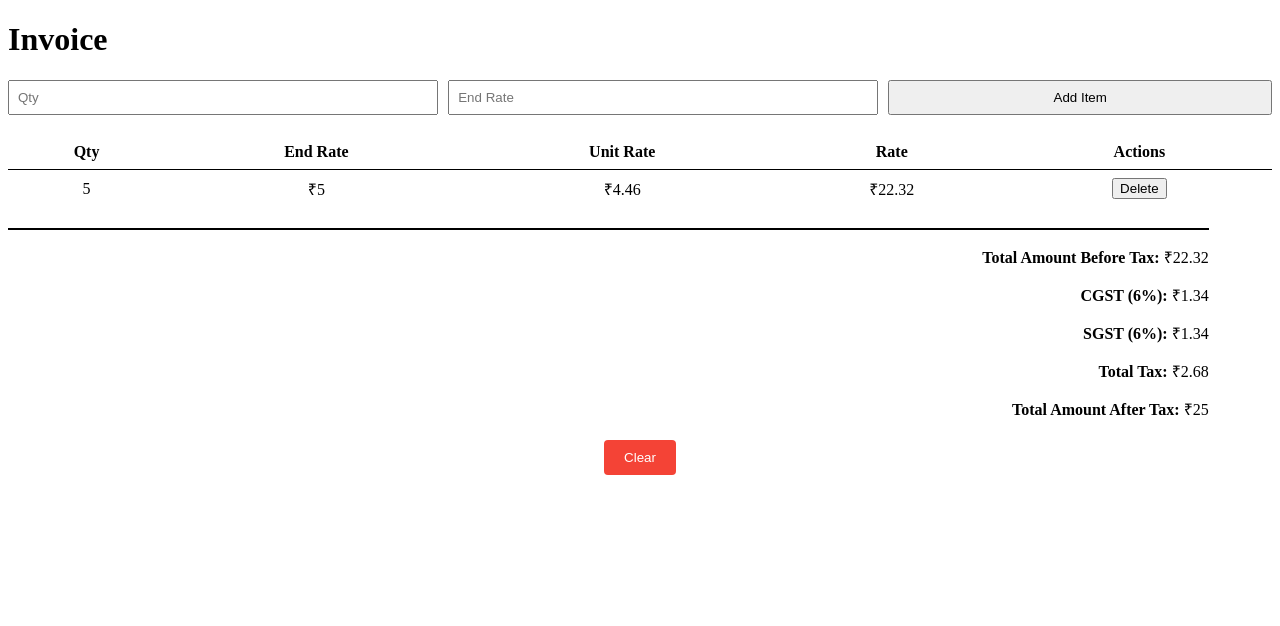
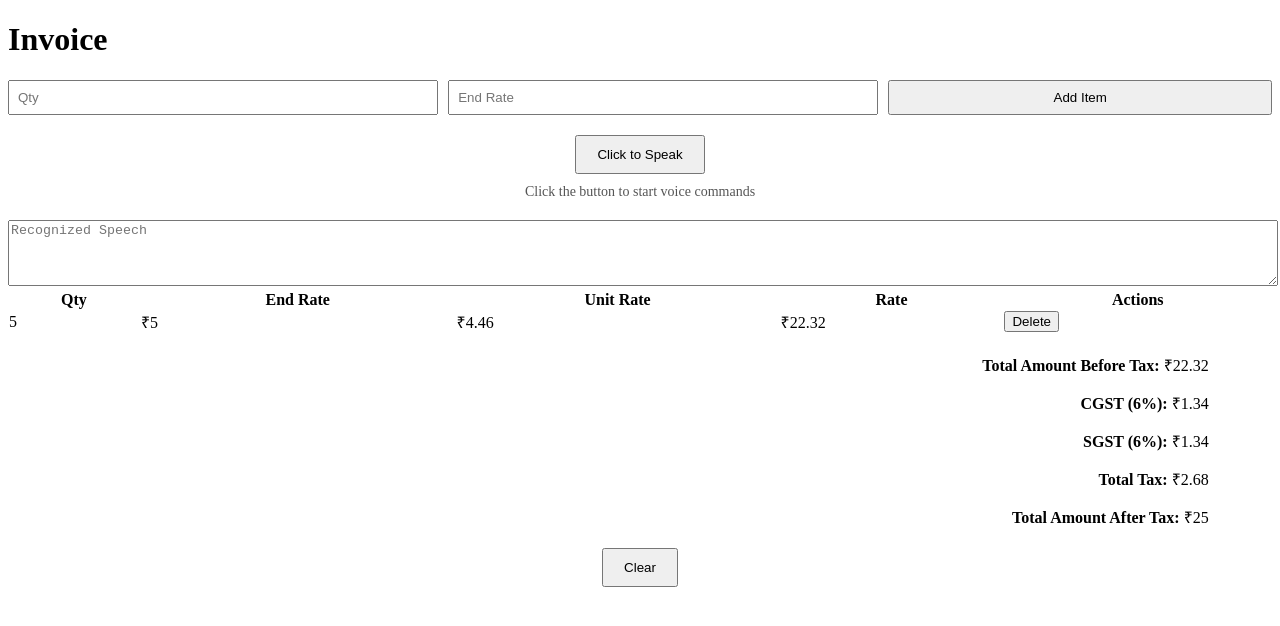
Before and after one commit to RebootCode2024/invoice-app, a Next.js app: page /invoice in a window 1280 px wide. Both pictures are taken after typing "5", "5" into the empty fields and a click on the button "Add Item". Shown: the top 626 px of the page. Built offline with nearby package versions, Linux system fonts and the light colour scheme.

Commit message:
speech started working

```diff
--- a/src/app/components/InvoiceLayout.jsx
+++ b/src/app/components/InvoiceLayout.jsx
@@ -1,10 +1,80 @@
 // src/app/components/InvoiceLayout.jsx
-import React, { useState } from 'react';
+import React, { useState, useEffect } from 'react';
 
 const InvoiceLayout = () => {
   const [items, setItems] = useState([]);
   const [qty, setQty] = useState('');
   const [endRate, setEndRate] = useState('');
+  const [listening, setListening] = useState(false);
+  const [transcript, setTranscript] = useState('');
+  const [pendingAdd, setPendingAdd] = useState(false); // Tracks if add item is pending
+
+  let recognition;
+
+  // Function to initialize speech recognition
+  const initSpeechRecognition = () => {
+    if (typeof window !== 'undefined' && 'webkitSpeechRecognition' in window) {
+      recognition = new window.webkitSpeechRecognition();
+      recognition.continuous = true;
+      recognition.interimResults = false;
+      recognition.lang = 'en-US';
+
+      recognition.onresult = (event) => {
+        const speechResult = event.results[event.results.length - 1][0].transcript.trim();
+        console.log("Speech recognized:", speechResult);
+        setTranscript((prev) => `${prev}\n${speechResult}`);
+        processCommand(speechResult.toLowerCase());
+      };
+
+      recognition.onerror = (event) => {
+        console.error('Speech Recognition Error:', event.error);
+        setListening(false);
+      };
+    } else {
+      console.warn('Speech recognition is not supported in this browser.');
+    }
+  };
+
+  // Start or stop listening
+  const toggleListening = () => {
+    if (!recognition) initSpeechRecognition();
+    if (recognition) {
+      if (listening) {
+        recognition.stop();
+      } else {
+        recognition.start();
+      }
+      setListening(!listening);
+    } else {
+      console.warn("Speech recognition is not initialized or supported.");
+    }
+  };
+
+  // Process recognized speech commands
+  const processCommand = (command) => {
+    if (command.includes('quantity')) {
+      const quantity = command.split('quantity')[1].trim().split(' ')[0];
+      if (!isNaN(quantity)) setQty(quantity);
+    }
+    if (command.includes('rate')) {
+      const rate = command.split('rate')[1].trim().split(' ')[0];
+      if (!isNaN(rate)) setEndRate(rate);
+    }
+    if (command.includes('add item') || command.includes('ad item')) {
+      setPendingAdd(true); // Set pending add to true
+      setTranscript(''); // Clear the transcript after preparing to add item
+      recognition.stop();
+      setListening(false);
+    }
+  };
+
+  // Effect to trigger addItem when both qty and endRate are set and pendingAdd is true
+  useEffect(() => {
+    if (pendingAdd && qty && endRate) {
+      addItem();
+      setPendingAdd(false); // Reset pending add
+    }
+  }, [qty, endRate, pendingAdd]); // Trigger whenever qty, endRate, or pendingAdd changes
 
   // Add Item to Table
   const addItem = () => {
@@ -20,6 +90,8 @@ const InvoiceLayout = () => {
       setItems([...items, newItem]);
       setQty('');
       setEndRate('');
+    } else {
+      console.warn("Quantity or Rate missing. Please try again.");
     }
   };
 
@@ -34,19 +106,14 @@ const InvoiceLayout = () => {
     setItems([]);
     setQty('');
     setEndRate('');
+    setTranscript('');
   };
 
   // Calculate Total Amount Before Tax
   const totalAmountBeforeTax = items.reduce((acc, item) => acc + parseFloat(item.rate), 0);
-
-  // Calculate CGST and SGST (6% each) without rounding yet
   const cgst = totalAmountBeforeTax * 0.06;
   const sgst = totalAmountBeforeTax * 0.06;
-
-  // Calculate Total Tax by adding CGST and SGST
   const totalTax = cgst + sgst;
-
-  // Calculate Total Amount After Tax and round it to the nearest integer
   const totalAmountAfterTax = Math.round(totalAmountBeforeTax + totalTax);
 
   return (
@@ -72,27 +139,44 @@ const InvoiceLayout = () => {
         <button onClick={addItem} style={{ padding: '8px', flex: '1 1 auto' }}>Add Item</button>
       </div>
 
+      {/* Microphone Button */}
+      <div style={{ textAlign: 'center', marginTop: '20px' }}>
+        <button onClick={toggleListening} style={{ padding: '10px 20px', cursor: 'pointer' }}>
+          {listening ? 'Stop Listening' : 'Click to Speak'}
+        </button>
+        <div style={{ marginTop: '10px', fontSize: '14px', color: '#555' }}>
+          {listening ? 'Listening...' : 'Click the button to start voice commands'}
+        </div>
+      </div>
+
+      {/* Display Transcript */}
+      <textarea
+        value={transcript}
+        readOnly
+        rows="4"
+        placeholder="Recognized Speech"
+        style={{ width: '100%', marginTop: '20px' }}
+      />
+
       {/* Table */}
       <table style={{ width: '100%', borderCollapse: 'collapse', marginBottom: '20px' }}>
         <thead>
           <tr>
-            <th style={{ borderBottom: '1px solid #000', padding: '8px' }}>Qty</th>
-            <th style={{ borderBottom: '1px solid #000', padding: '8px' }}>End Rate</th>
-            <th style={{ borderBottom: '1px solid #000', padding: '8px' }}>Unit Rate</th>
-            <th style={{ borderBottom: '1px solid #000', padding: '8px' }}>Rate</th>
-            <th style={{ borderBottom: '1px solid #000', padding: '8px' }}>Actions</th>
+            <th>Qty</th>
+            <th>End Rate</th>
+            <th>Unit Rate</th>
+            <th>Rate</th>
+            <th>Actions</th>
           </tr>
         </thead>
         <tbody>
           {items.map((item, index) => (
             <tr key={index}>
-              <td style={{ padding: '8px', textAlign: 'center' }}>{item.qty}</td>
-              <td style={{ padding: '8px', textAlign: 'center' }}>₹{item.endRate}</td>
-              <td style={{ padding: '8px', textAlign: 'center' }}>₹{item.unitRate}</td>
-              <td style={{ padding: '8px', textAlign: 'center' }}>₹{item.rate}</td>
-              <td style={{ padding: '8px', textAlign: 'center' }}>
-                <button onClick={() => deleteItem(index)}>Delete</button>
-              </td>
+              <td>{item.qty}</td>
+              <td>₹{item.endRate}</td>
+              <td>₹{item.unitRate}</td>
+              <td>₹{item.rate}</td>
+              <td><button onClick={() => deleteItem(index)}>Delete</button></td>
             </tr>
           ))}
         </tbody>
@@ -100,7 +184,6 @@ const InvoiceLayout = () => {
 
       {/* Summary Section */}
       <div style={{ textAlign: 'right', marginTop: '20px', marginRight: '5%' }}>
-        <hr style={{ border: '1px solid #000', marginBottom: '10px' }} />
         <p><strong>Total Amount Before Tax:</strong> ₹{totalAmountBeforeTax.toFixed(2)}</p>
         <p><strong>CGST (6%):</strong> ₹{cgst.toFixed(2)}</p>
         <p><strong>SGST (6%):</strong> ₹{sgst.toFixed(2)}</p>
@@ -110,9 +193,7 @@ const InvoiceLayout = () => {
 
       {/* Clear Button */}
       <div style={{ textAlign: 'center', marginTop: '20px' }}>
-        <button onClick={clearContents} style={{ padding: '10px 20px', backgroundColor: '#f44336', color: '#fff', border: 'none', borderRadius: '4px', cursor: 'pointer' }}>
-          Clear
-        </button>
+        <button onClick={clearContents} style={{ padding: '10px 20px', cursor: 'pointer' }}>Clear</button>
       </div>
     </div>
   );
```
